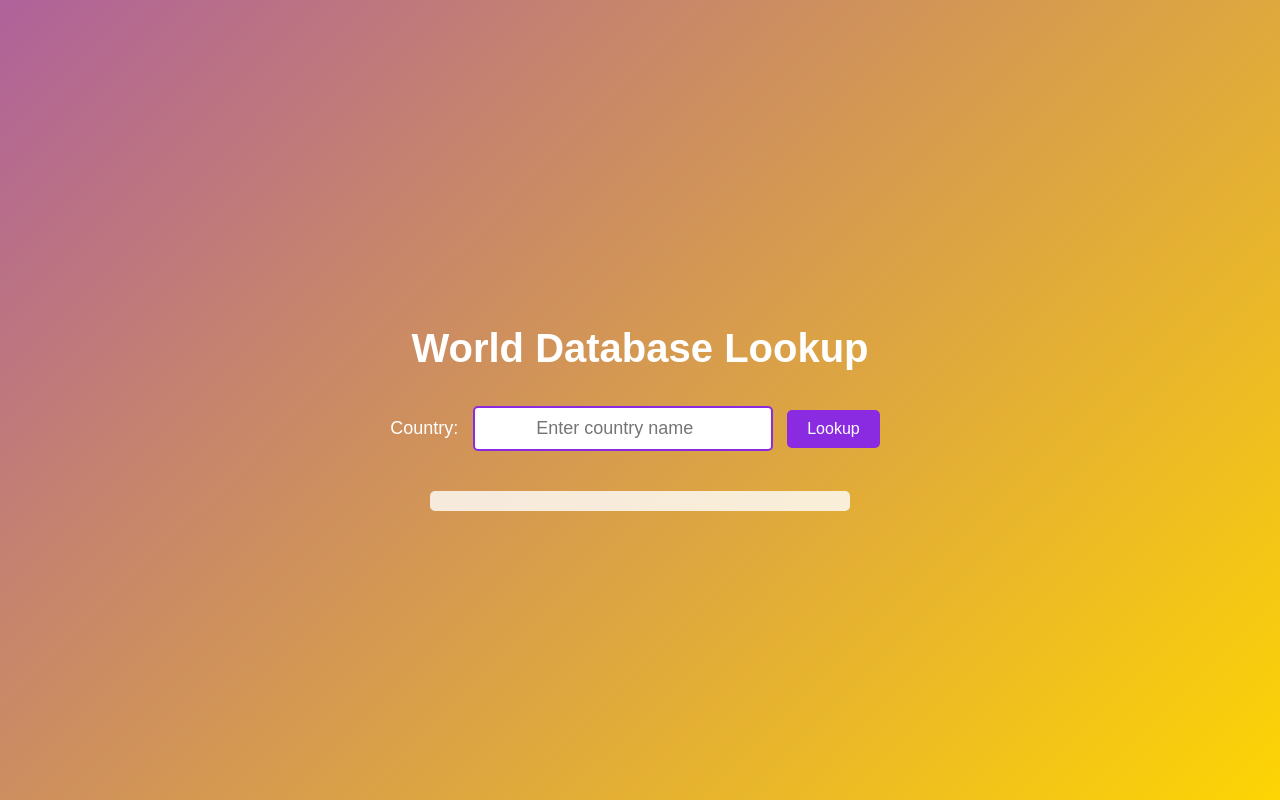
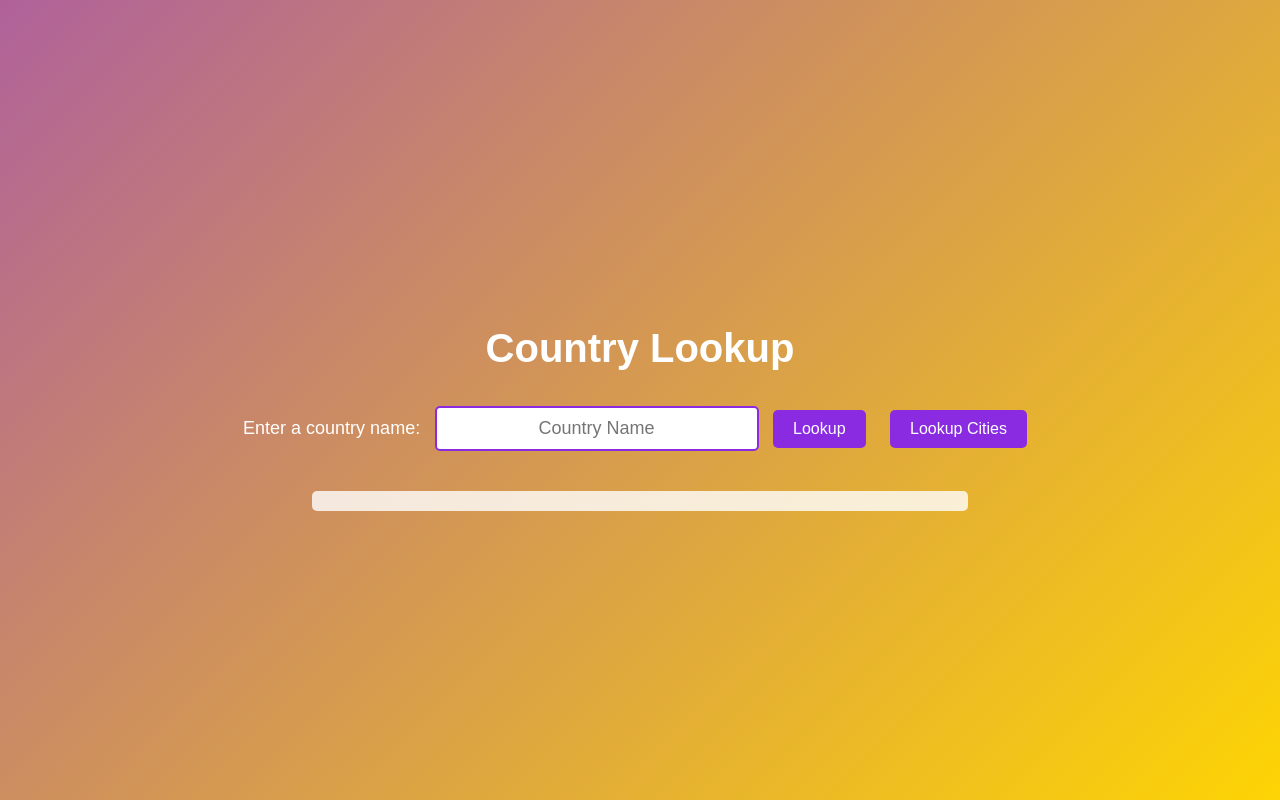
Before and after one commit to Trishanaa/info2180-lab5, a plain HTML site: page index.html in a window 1280 px wide. Drawn offline with Linux system fonts and the light colour scheme.

Commit message:
Edited files

```diff
--- a/index.html
+++ b/index.html
@@ -1,32 +1,20 @@
 <!DOCTYPE html>
-<html>
+<html lang="en">
 <head>
-        <meta charset="utf-8">
-		<title>World Database Lookup</title>
-
-		<!-- you can modify this as needed or to your preference -->
-		<link href="world.css" type="text/css" rel="stylesheet" />
-
-		<!-- you write this -->
-		<script src="world.js" type="text/javascript"></script>
+    <meta charset="UTF-8">
+    <meta name="viewport" content="width=device-width, initial-scale=1.0">
+    <title>Country Lookup</title>
+    <link rel="stylesheet" href="world.css">
+    <script src="world.js" defer></script>
 </head>
-
 <body>
-		<header>
-			<h1>World Database Lookup</h1>
-		</header>
-
-		<main>
-			<div id="controls">
-				<label for="country">Country:</label>
-				<input id="country" type="search" name="country" placeholder="Enter country name" />
+    <div class="container">
+        <h1>Country Lookup</h1>
+        <label for="country">Enter a country name:</label>
+        <input type="text" id="country" placeholder="Country Name">
         <button id="lookup">Lookup</button>
+        <button id="lookup-cities">Lookup Cities</button> <!-- New button -->
+        <div id="result"></div>
     </div>
-
-			<div id="result">
-				<!-- countries will appear here -->
-			</div>
-		</main>
-
 </body>
 </html>
```
Lines whose indentation alone changed are shown as unchanged.
